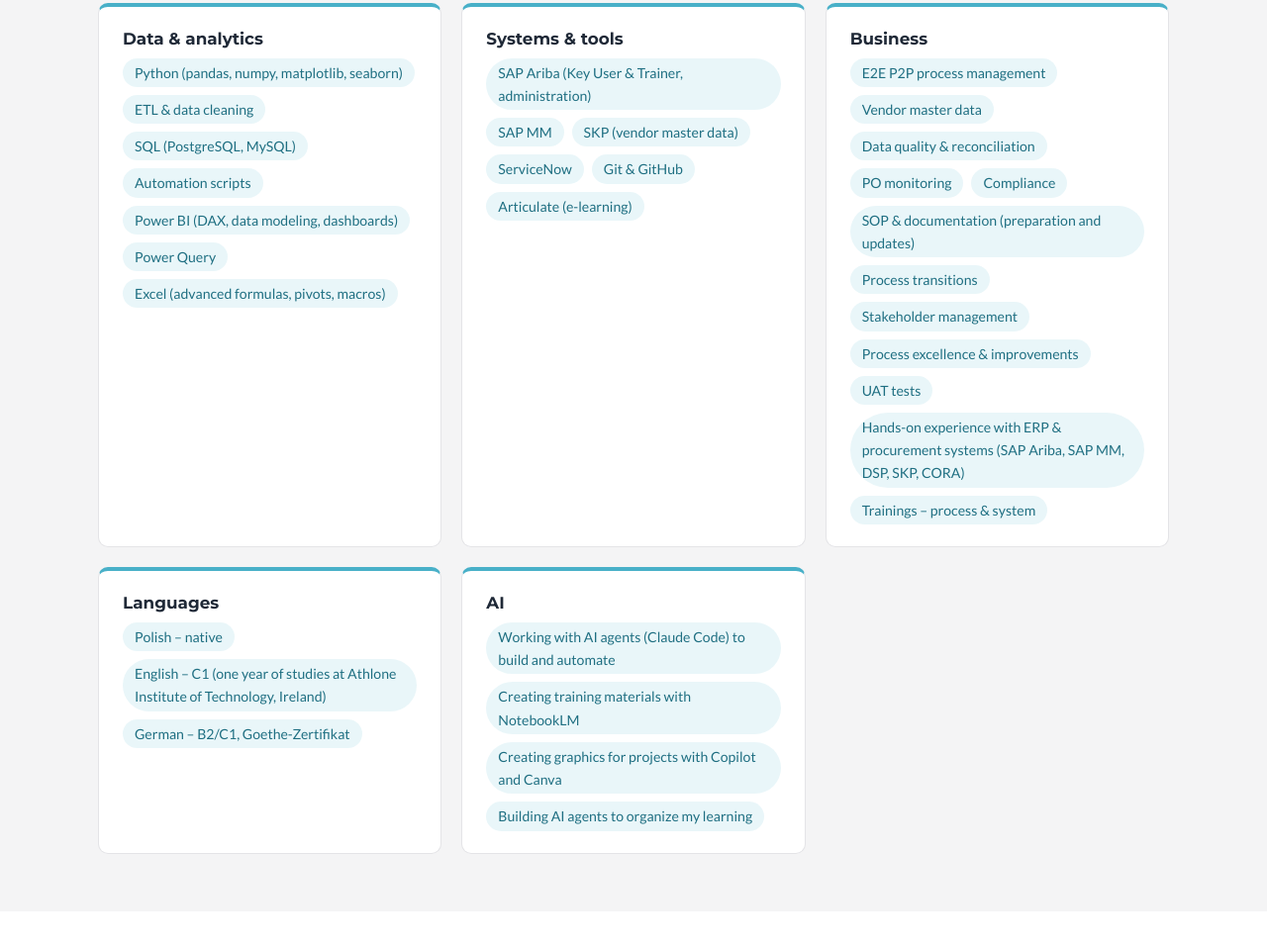
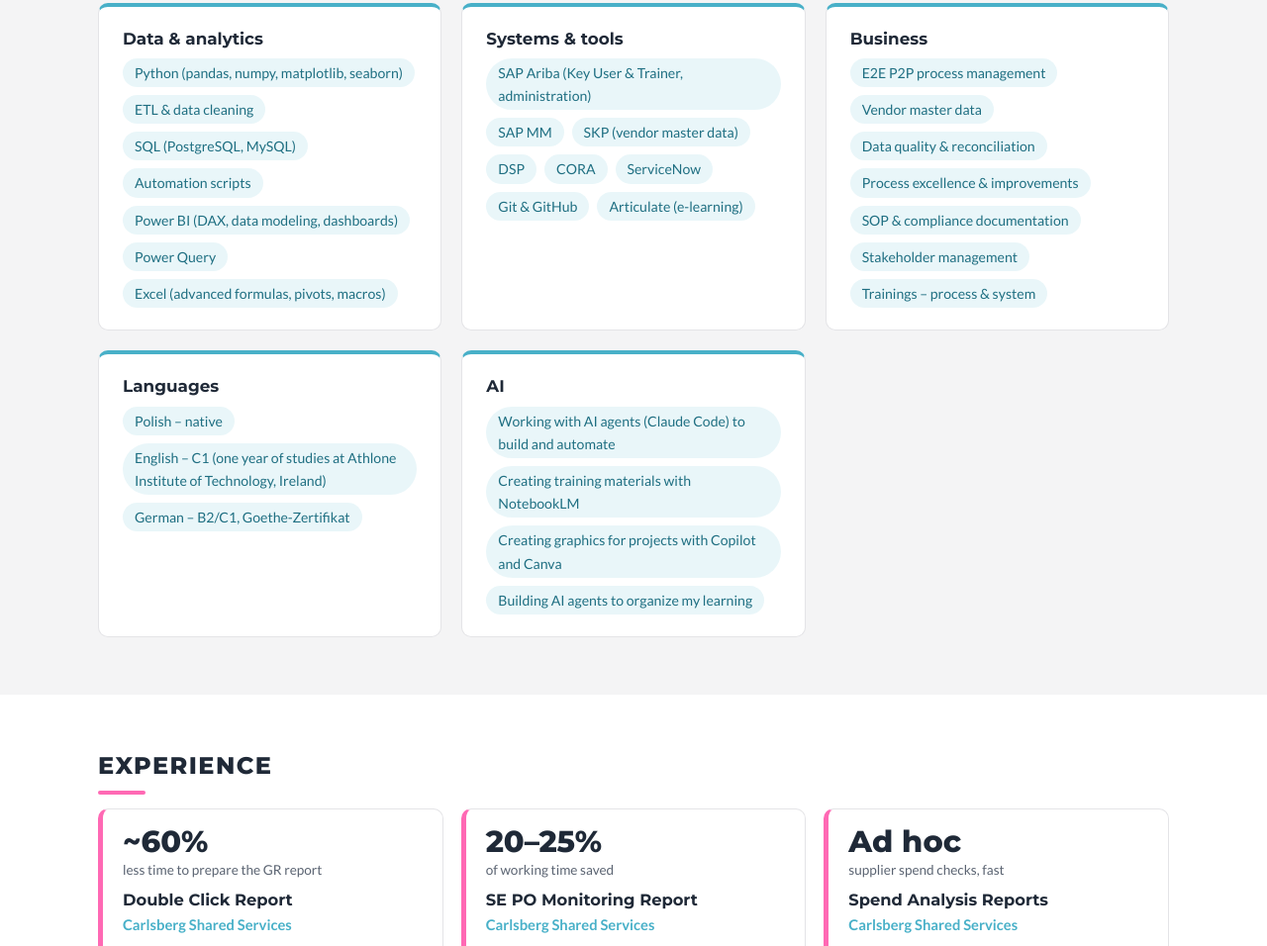
Before and after one commit to kamila-dudzinska/kamila-dudzinska.github.io, a plain HTML site: page index.html in a window 1280 px wide. Shown: the part 1115-2071 px from the top of the page at 99% size. Drawn offline with Linux system fonts and the light colour scheme.

Commit message:
Shorten Business skills tile
Co-Authored-By: Claude Opus 5.5 <noreply@anthropic.com>
Claude-Session: https://claude.ai/code/session_01J9ZHiX5wmCzV82d4LN8vvJ

```diff
--- a/index.html
+++ b/index.html
@@ -113,6 +113,8 @@
               <li class="tag">SAP Ariba (Key User &amp; Trainer, administration)</li>
               <li class="tag">SAP MM</li>
               <li class="tag">SKP (vendor master data)</li>
+              <li class="tag">DSP</li>
+              <li class="tag">CORA</li>
               <li class="tag">ServiceNow</li>
               <li class="tag">Git &amp; GitHub</li>
               <li class="tag">Articulate (e-learning)</li>
@@ -125,14 +127,9 @@
               <li class="tag">E2E P2P process management</li>
               <li class="tag">Vendor master data</li>
               <li class="tag">Data quality &amp; reconciliation</li>
-              <li class="tag">PO monitoring</li>
-              <li class="tag">Compliance</li>
-              <li class="tag">SOP &amp; documentation (preparation and updates)</li>
-              <li class="tag">Process transitions</li>
+              <li class="tag">Process excellence &amp; improvements</li>
+              <li class="tag">SOP &amp; compliance documentation</li>
               <li class="tag">Stakeholder management</li>
-              <li class="tag">Process excellence &amp; improvements</li>
-              <li class="tag">UAT tests</li>
-              <li class="tag">Hands-on experience with ERP &amp; procurement systems (SAP Ariba, SAP MM, DSP, SKP, CORA)</li>
               <li class="tag">Trainings – process &amp; system</li>
             </ul>
           </div>
```
